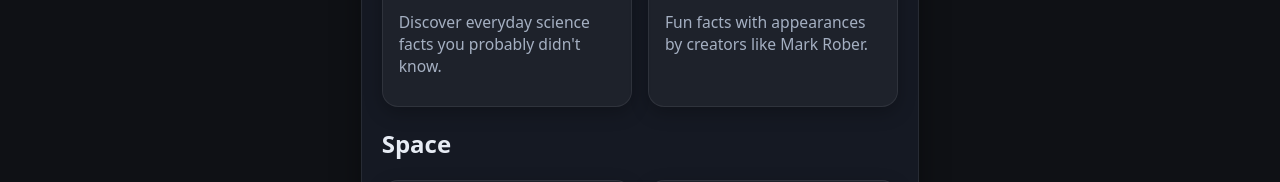
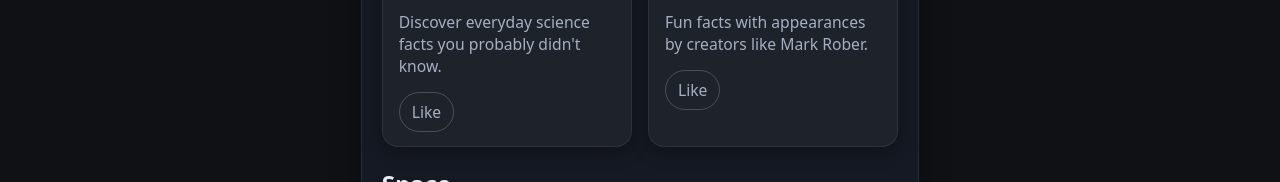
Before and after one commit to OMJPATEL/StreamMark, a React (Vite) app: page /funfacts in a window 1280 px wide. Shown: the part 547-729 px from the top of the page. Built offline with nearby package versions, Linux system fonts and the light colour scheme.

Commit message:
feat: render like button in FunFacts VideoCard.

```diff
--- a/src/components/FunFacts/VideoCard.tsx
+++ b/src/components/FunFacts/VideoCard.tsx
@@ -1,3 +1,5 @@
+import FunLikeButton from "./FunLikeButton";
+
 type Video = {
   url: string;
   title: string;
@@ -20,6 +22,13 @@ function VideoCard({ video }: VideoCardProps) {
       ></iframe>
       <h3>{video.title}</h3>
       <p>{video.description}</p>
+      <FunLikeButton
+        video={{
+          id: video.url,
+          title: video.title,
+          url: video.url,
+        }}
+      />
     </div>
   );
 }
```
